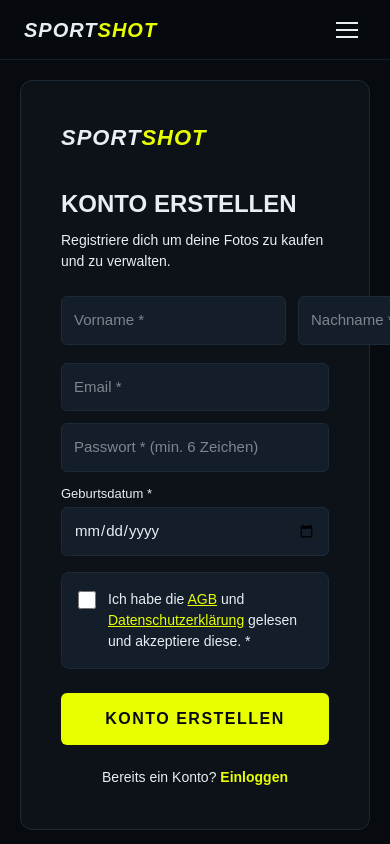
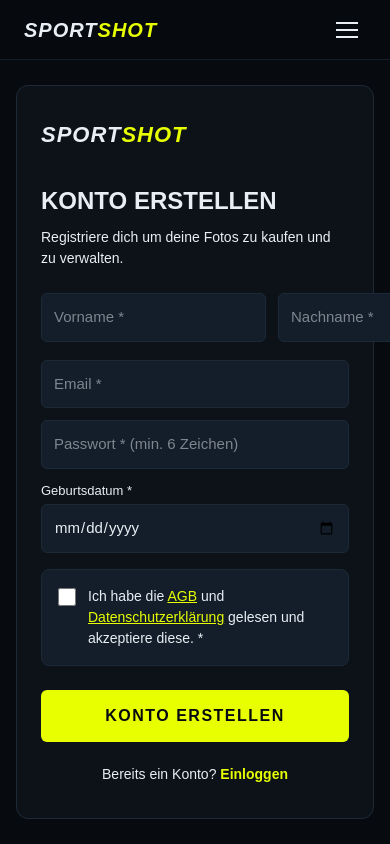
Before and after one commit to 90focus/90focus, a Next.js app: page /register in a window 390 px wide. Shown: the top 844 px of the page. Built offline with nearby package versions, Linux system fonts and the light colour scheme; no server answers.

Commit message:
Mobile Breiten-Fixes: AGB-Titel, Sign-Up-Karte

```diff
--- a/app/agb-embed/page.tsx
+++ b/app/agb-embed/page.tsx
@@ -4,7 +4,7 @@ export default function AgbEmbedPage() {
   return (
     <div style={{ background: '#070b0f', color: '#e8eef4', fontFamily: 'sans-serif' }}>
       <div style={{ maxWidth: 700, margin: '0 auto', padding: '32px 24px' }}>
-        <h1 style={{ fontSize: 22, fontWeight: 900, textTransform: 'uppercase', marginBottom: 32, whiteSpace: 'nowrap' }}>Allgemeine Geschäftsbedingungen</h1>
+<h1 style={{ fontSize: 'clamp(15px, 4.5vw, 22px)', fontWeight: 900, textTransform: 'uppercase', marginBottom: 32, whiteSpace: 'nowrap' }}>Allgemeine Geschäftsbedingungen</h1>
 
         <div style={{ display: 'flex', flexDirection: 'column', gap: 24 }}>
           <div>
--- a/app/register/page.tsx
+++ b/app/register/page.tsx
@@ -51,8 +51,8 @@ data: { role: 'customer', vorname, nachname, geburtsdatum, agb_datenschutz_akzep
 
   return (
     <div style={{ minHeight: '100vh', background: '#070b0f', display: 'flex', flexDirection: 'column', fontFamily: 'sans-serif' }}>
-      <div style={{ flex: 1, display: 'flex', alignItems: 'center', justifyContent: 'center', padding: '20px', marginTop: 60 }}>
-        <div style={{ background: '#0d1219', border: '1px solid #1c2a38', borderRadius: '12px', padding: '40px', width: '100%', maxWidth: '480px' }}>
+<div style={{ flex: 1, display: 'flex', alignItems: 'center', justifyContent: 'center', padding: '16px', marginTop: 60, boxSizing: 'border-box' as any }}>
+<div style={{ background: '#0d1219', border: '1px solid #1c2a38', borderRadius: '12px', padding: '32px 24px', width: '100%', maxWidth: '480px', boxSizing: 'border-box' as any }}>
           <div style={{ marginBottom: 32 }}>
             <span style={{ fontWeight: 900, fontSize: 22, letterSpacing: 1, fontStyle: 'italic' }}>
               <span style={{ color: '#e8eef4' }}>SPORT</span><span style={{ color: '#e8ff00' }}>SHOT</span>
```
